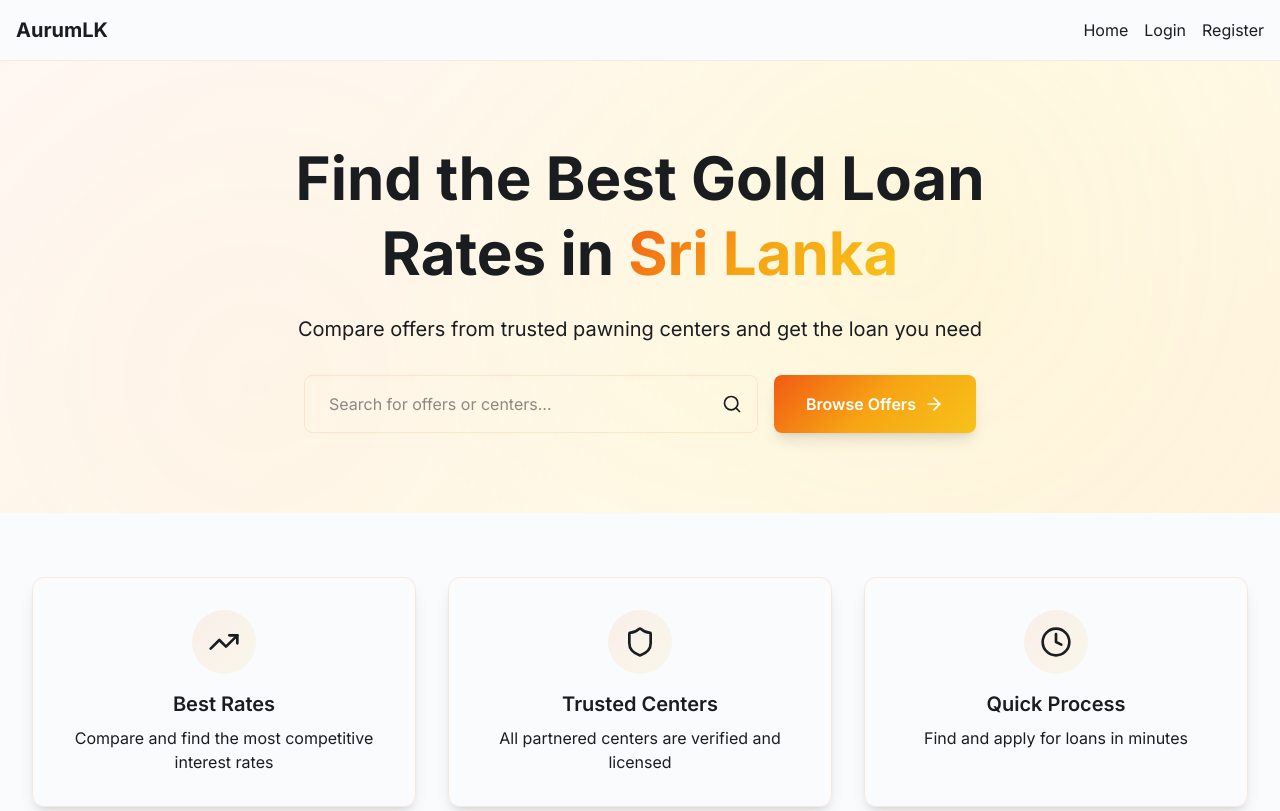
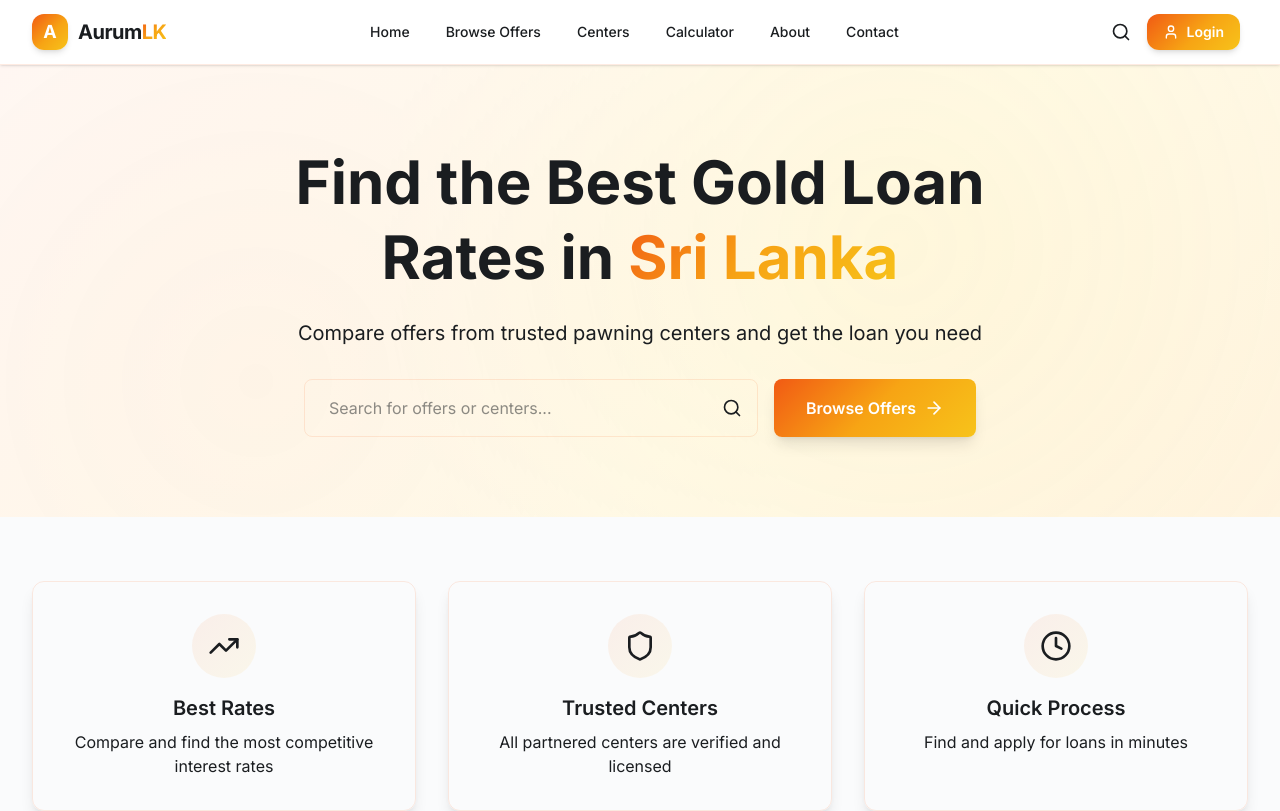
Before and after one commit to wimansa-samudinee/AurumLK, a React (Vite) app in the folder frontend/: page / in a window 1280 px wide. Shown: the top 811 px of the page. Built offline with nearby package versions, Linux system fonts and the light colour scheme.

Commit message:
feat : add navbar

```diff
--- a/frontend/src/components/Navbar.tsx
+++ b/frontend/src/components/Navbar.tsx
@@ -1,14 +1,131 @@
-import { Link } from "react-router-dom";
+import { Link } from "react-router";
+import { Search, User, Menu, X } from "lucide-react";
+import { useState } from "react";
+import { useAuth } from "../contexts/AuthContext";
 
 export default function Navbar() {
+  const [mobileMenuOpen, setMobileMenuOpen] = useState(false);
+  const { user, logout } = useAuth();
+
   return (
-    <nav className="flex items-center justify-between border-b p-4">
-      <h1 className="text-xl font-bold">AurumLK</h1>
+    <nav className="bg-white border-b border-border shadow-sm sticky top-0 z-50">
+      <div className="max-w-7xl mx-auto px-4 sm:px-6 lg:px-8">
+        <div className="flex justify-between items-center h-16">
 
-      <div className="flex gap-4">
-        <Link to="/">Home</Link>
-        <Link to="/login">Login</Link>
-        <Link to="/register">Register</Link>
+          {/* Logo */}
+          <div className="flex items-center">
+            <Link to="/" className="flex items-center space-x-2.5 group">
+              <div
+                className="w-9 h-9 rounded-xl flex items-center justify-center shadow-md group-hover:shadow-lg transition-shadow"
+                style={{ background: "linear-gradient(135deg, #f15a14 0%, #f7a414 55%, #f7c31a 100%)" }}
+              >
+                <span className="text-white font-bold text-lg leading-none">A</span>
+              </div>
+              <span className="text-xl font-bold text-foreground tracking-tight">
+                Aurum<span className="text-gradient-brand">LK</span>
+              </span>
+            </Link>
+          </div>
+
+          {/* Desktop Nav */}
+          <div className="hidden md:flex items-center space-x-1">
+            {[
+              { to: "/", label: "Home" },
+              { to: "/offers", label: "Browse Offers" },
+              { to: "/centers", label: "Centers" },
+              { to: "/calculator", label: "Calculator" },
+              { to: "/about", label: "About" },
+              { to: "/contact", label: "Contact" },
+            ].map(({ to, label }) => (
+              <Link
+                key={to}
+                to={to}
+                className="px-4 py-2 text-sm font-medium text-muted-foreground hover:text-primary hover:bg-orange-50 transition-all rounded-lg"
+              >
+                {label}
+              </Link>
+            ))}
+          </div>
+
+          {/* Actions */}
+          <div className="flex items-center space-x-2">
+            <button className="p-2 text-muted-foreground hover:text-primary hover:bg-orange-50 transition-all rounded-lg">
+              <Search className="w-5 h-5" />
+            </button>
+
+            {user ? (
+              <>
+                <Link
+                  to={
+                    user.role === "ADMIN"
+                      ? "/admin/dashboard"
+                      : user.role === "BUSINESS"
+                      ? "/business/dashboard"
+                      : "/customer/dashboard"
+                  }
+                  className="hidden md:flex items-center space-x-2 px-4 py-2 text-white rounded-xl text-sm font-semibold shadow-md hover:shadow-lg hover:-translate-y-0.5 transition-all"
+                  style={{ background: "linear-gradient(135deg, #f15a14 0%, #f7a414 55%, #f7c31a 100%)" }}
+                >
+                  <User className="w-4 h-4" />
+                  <span>Dashboard</span>
+                </Link>
+                <button
+                  onClick={logout}
+                  className="hidden md:flex items-center px-4 py-2 border border-border text-muted-foreground rounded-xl text-sm font-semibold hover:border-primary hover:text-primary transition-all"
+                >
+                  Logout
+                </button>
+              </>
+            ) : (
+              <Link
+                to="/login"
+                className="hidden md:flex items-center space-x-2 px-4 py-2 text-white rounded-xl text-sm font-semibold shadow-md hover:shadow-lg hover:-translate-y-0.5 transition-all"
+                style={{ background: "linear-gradient(135deg, #f15a14 0%, #f7a414 55%, #f7c31a 100%)" }}
+              >
+                <User className="w-4 h-4" />
+                <span>Login</span>
+              </Link>
+            )}
+
+            <button
+              className="md:hidden p-2 text-muted-foreground hover:text-primary hover:bg-orange-50 transition-all rounded-lg"
+              onClick={() => setMobileMenuOpen(!mobileMenuOpen)}
+            >
+              {mobileMenuOpen ? <X className="w-5 h-5" /> : <Menu className="w-5 h-5" />}
+            </button>
+          </div>
+        </div>
+
+        {/* Mobile Menu */}
+        {mobileMenuOpen && (
+          <div className="md:hidden py-3 space-y-1 border-t border-border">
+            {[
+              { to: "/", label: "Home" },
+              { to: "/offers", label: "Browse Offers" },
+              { to: "/centers", label: "Pawning Centers" },
+              { to: "/calculator", label: "Calculator" },
+              { to: "/about", label: "About" },
+              { to: "/contact", label: "Contact" },
+            ].map(({ to, label }) => (
+              <Link
+                key={to}
+                to={to}
+                className="block px-4 py-3 text-sm font-medium text-foreground hover:bg-orange-50 hover:text-primary rounded-lg transition-all"
+                onClick={() => setMobileMenuOpen(false)}
+              >
+                {label}
+              </Link>
+            ))}
+            <Link
+              to="/login"
+              className="block text-center px-4 py-3 text-white rounded-xl font-semibold mt-2 shadow-md"
+              style={{ background: "linear-gradient(135deg, #f15a14 0%, #f7a414 55%, #f7c31a 100%)" }}
+              onClick={() => setMobileMenuOpen(false)}
+            >
+              Login
+            </Link>
+          </div>
+        )}
       </div>
     </nav>
   );
```
